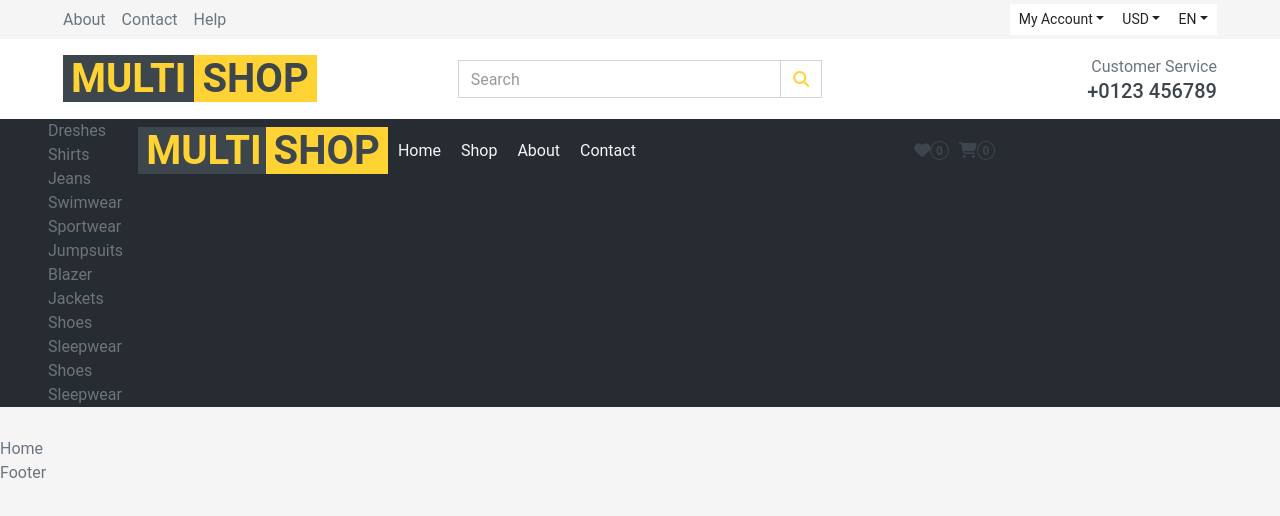
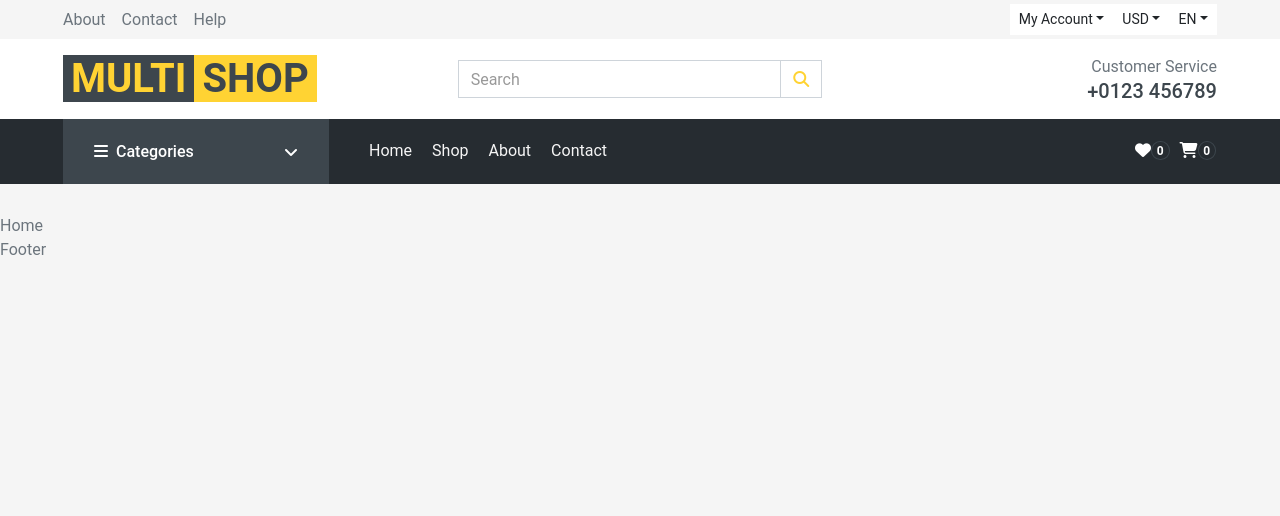
Before and after one commit to kongyutay/fashion-ecommerce-react, a React (Create React App) app: page / in a window 1280 px wide. Shown: the top 516 px of the page. Built offline with nearby package versions, Linux system fonts and the light colour scheme.

Commit message:
Finished Category component

```diff
--- a/src/common/Category.js
+++ b/src/common/Category.js
@@ -1,20 +1,55 @@
 import React from 'react'
 import { useState } from "react";
 import { category } from "../data/Data";
+import { Link } from 'react-router-dom';
 const Category = () => {
     const [show, setShow] = useState(false);
     const [hover, setHover] = useState(false);
     const handleMouseEnter = (catid) => {
         setHover(catid);
     }
+    const handleMouseLeave = () => {
+        setHover(null);
+    }
 
     return (
-        <div>
-            {
-                category.map((val, index) => (
-                    <div className="" key={index}>{val.category_name}</div>
-                ))
-            }
+        <div className='col-lg-3 d-none d-lg-block'>
+            <Link className='btn d-flex align-items-center justify-content-between bg-dark w-100' style={{height: "65px", padding: "0 30px"}} onClick={() => setShow(!show)}>
+                <h6 className='text-white m-0'>
+                    <i className='fa fa-bars mr-2'></i>Categories
+
+                </h6>
+                <i className='fa fa-angle-down text-white'></i>
+            </Link>
+            <nav className={ show ? "show position-absolute navbar navbar-vertical navbar-light align-items-start p-0 bg-light" : "collapse position-absolute navbar navbar-vertical navbar-light align-items-start p-0 bg-light"} style={{ width: "calc(100%-30px)", zIndex: "999" }}>
+                <div className='navbar-nav w-100'>
+                {
+                    category.slice(0, 10).map((val, index) => (
+                        <div key={index}>
+                            {val.subCat ?
+                                (<div className='nav-link dropdown dropright' onMouseEnter={() => handleMouseEnter(val.id)} onMouseLeave={handleMouseLeave}>
+                                    <Link>
+                                        {val.category_name}
+                                        <i className='fa fa-angle-right float-right mt-1'></i>
+                                    </Link>
+                                    <div className={`dropdown-menu position-absolute rounded-0 border-0 m-0 ${hover === val.id ? "show" : "" }`}>
+                                        {
+                                            val.subCat.map((subval,index) => (
+                                                <Link to={subval.path} key={index} className='dropdown-item'>{subval.category_name}</Link>
+                                            ))
+                                        }
+                                    </div>
+                                </div>) :
+                                (<Link className='nav-item nav-link'>
+                                    {val.category_name}
+                                </Link>
+                            )}
+                        </div>
+                    ))
+                }
+                </div>
+            </nav>
+
         </div>
     )
 }
--- a/src/common/Header.js
+++ b/src/common/Header.js
@@ -30,7 +30,7 @@ const Header = () => {
                     <Category />
                     <div className="col-lg-9">
                         <nav className="navbar navbar-expand bg-dark-262c31 navbar-dark py-3 py-lg-0 px-0">
-                            <Link className="text-decoration-none d-none d-lg-block" to="/">
+                            <Link className="text-decoration-none d-block d-lg-none" to="/">
                                 <span className="h1 text-uppercase text-primary bg-dark px-2">Multi</span>
                                 <span className="h1 text-uppercase text-dark bg-primary px-2 ml-n1">Shop</span>
                             </Link>
@@ -49,12 +49,12 @@ const Header = () => {
 
                                 <div className="navbar-nav ml-auto py-0 d-none d-lg-block">
                                     <Link className="btn px-0 ml-2">
-                                        <i className="fas fa-heart text-dark"></i>
-                                        <span style={{ paddingBottom:"2px" }} className="badge text-dark border border-dark rounded-circle">0</span>
+                                        <i className="fas fa-heart text-white"></i>
+                                        <span style={{ paddingBottom:"2px" }} className="badge text-white border border-dark rounded-circle">0</span>
                                     </Link>
                                     <Link className="btn px-0 ml-2">
-                                        <i className="fas fa-shopping-cart text-dark"></i>
-                                        <span style={{ paddingBottom:"2px" }} className="badge text-dark border border-dark rounded-circle">0</span>
+                                        <i className="fas fa-shopping-cart text-white"></i>
+                                        <span style={{ paddingBottom:"2px" }} className="badge text-white border border-dark rounded-circle">0</span>
                                     </Link>
                                 </div>
 
```
